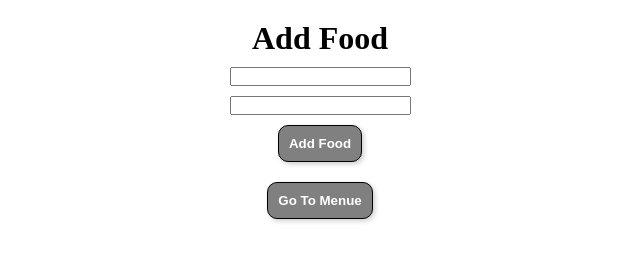
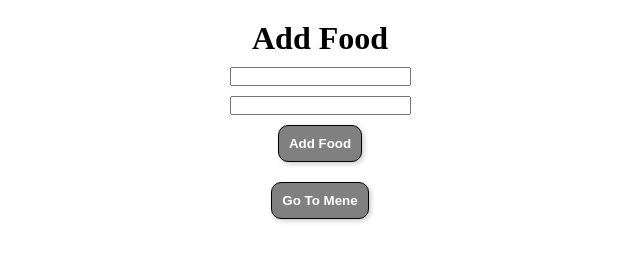
Before and after one commit to TaHsUN1462/Food-Menu, a plain HTML site: page admin.html in a window 1280 px wide. Shown: the full height of the page, 320-960 px from the left. Drawn offline with Linux system fonts and the light colour scheme.

Commit message:
update admin.html

```diff
--- a/admin.html
+++ b/admin.html
@@ -20,7 +20,7 @@
     </div>
   </div>
 </div>
-<button onclick="history.back()">Go To Menue</button>
+<button onclick="history.back()">Go To Mene</button>
 <script src="admin.js" type="text/javascript" charset="utf-8"></script>
 </body>
 </html>
```
